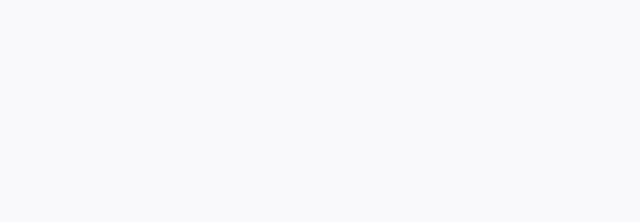
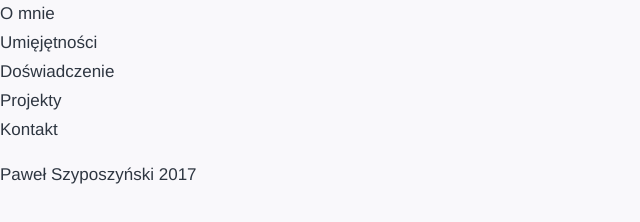
Before and after one commit to Pablo-Es/Pablo-Es.github.io, a plain HTML site: page index.html in a window 1280 px wide. Shown: the whole page, without its empty margins (0-640 px from the left). Drawn offline with nearby package versions, Linux system fonts and the light colour scheme; files that its build step writes are made by us from their sources.

Commit message:
structure were created

```diff
--- a/index.html
+++ b/index.html
@@ -9,6 +9,34 @@
     <title>Paweł Szyposzyński - Portfolio</title>
 </head>
 <body>
+    <header class="top">
+        <nav class="menu">
+            <ul class="menu__list">
+                <li class="menu__list-item"><a href="#">O mnie</a></li>
+                <li class="menu__list-item"><a href="#">Umięjętności</a></li>
+                <li class="menu__list-item"><a href="#">Doświadczenie</a></li>
+                <li class="menu__list-item"><a href="#">Projekty</a></li>
+                <li class="menu__list-item"><a href="#">Kontakt</a></li>
+            </ul>
+        </nav>
+    </header>
+    <section class="about">
 
+    </section>
+    <section class="skills">
+
+    </section>
+    <section class="experience">
+
+    </section>
+    <section class="projects">
+
+    </section>
+    <section class="contact">
+
+    </section>
+    <footer class="bottom">
+        <p class="article-text">Paweł Szyposzyński 2017</p>
+    </footer>
 </body>
 </html>
```
